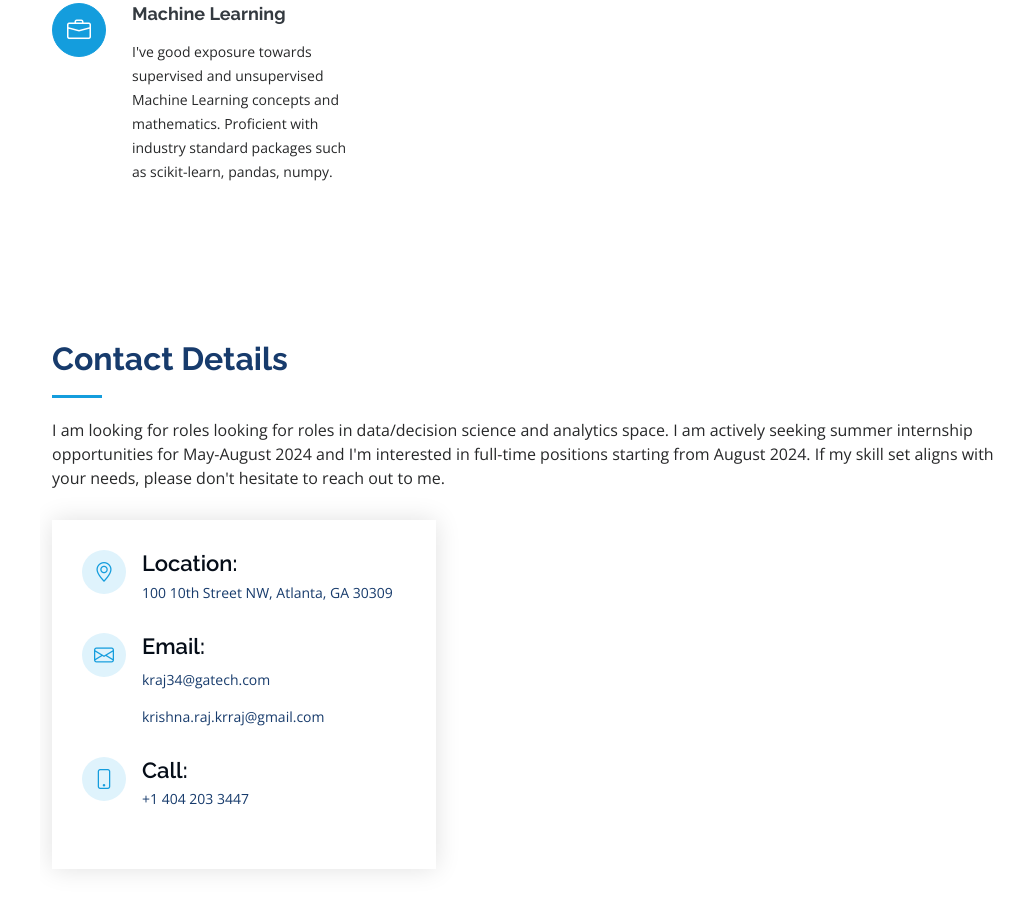
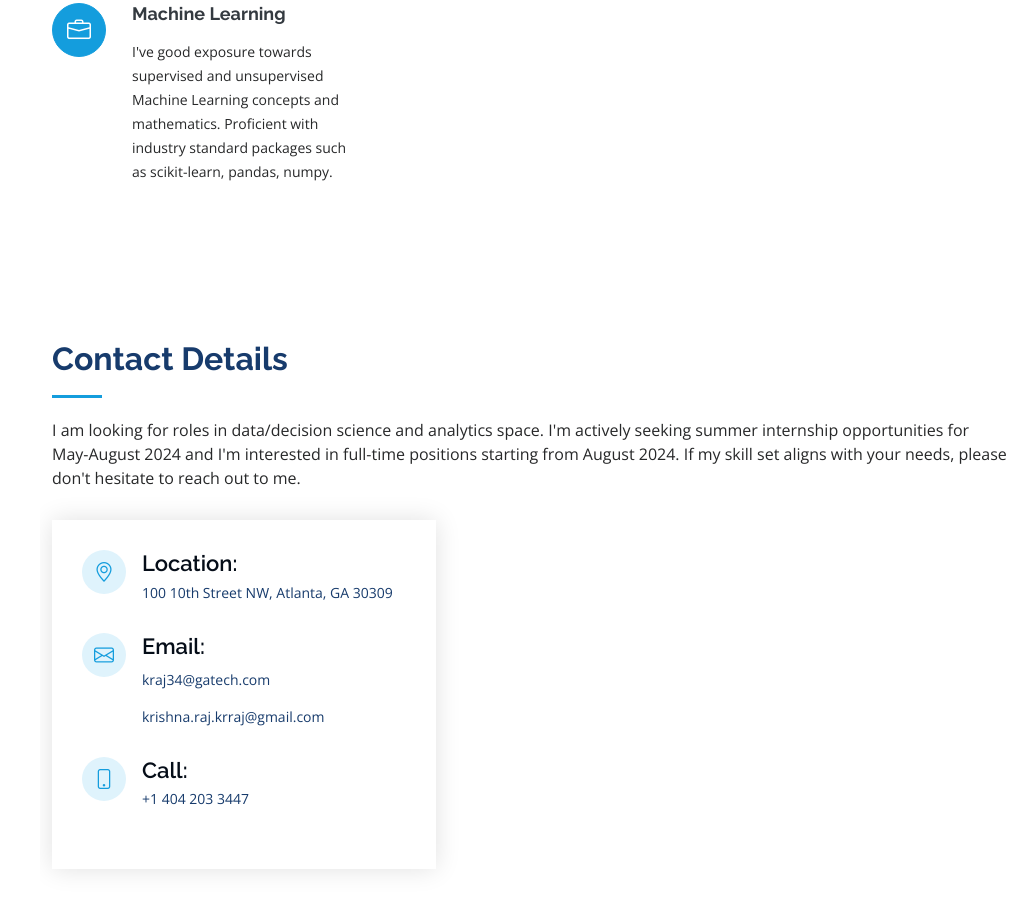
Before and after one commit to kraj34/krishnaRaj.github.io, a plain HTML site: page index.html in a window 1280 px wide. Shown: the part 2491-3402 px from the top of the page, without its empty margins (260-1280 px from the left). Drawn offline with nearby package versions, Linux system fonts and the light colour scheme.

Commit message:
Update index.html

```diff
--- a/index.html
+++ b/index.html
@@ -631,8 +631,8 @@
 
         <div class="section-title">
           <h2>Contact Details</h2>
-          <p> I am looking for roles looking for roles in data/decision science and analytics space.
-            I am actively seeking summer internship opportunities for May-August 2024 and I'm interested in full-time positions starting from August 2024.
+          <p> I am looking for roles in data/decision science and analytics space.
+            I'm actively seeking summer internship opportunities for May-August 2024 and I'm interested in full-time positions starting from August 2024.
              If my skill set aligns with your needs, please don't hesitate to reach out to me. </p>
         </div>
 
```
